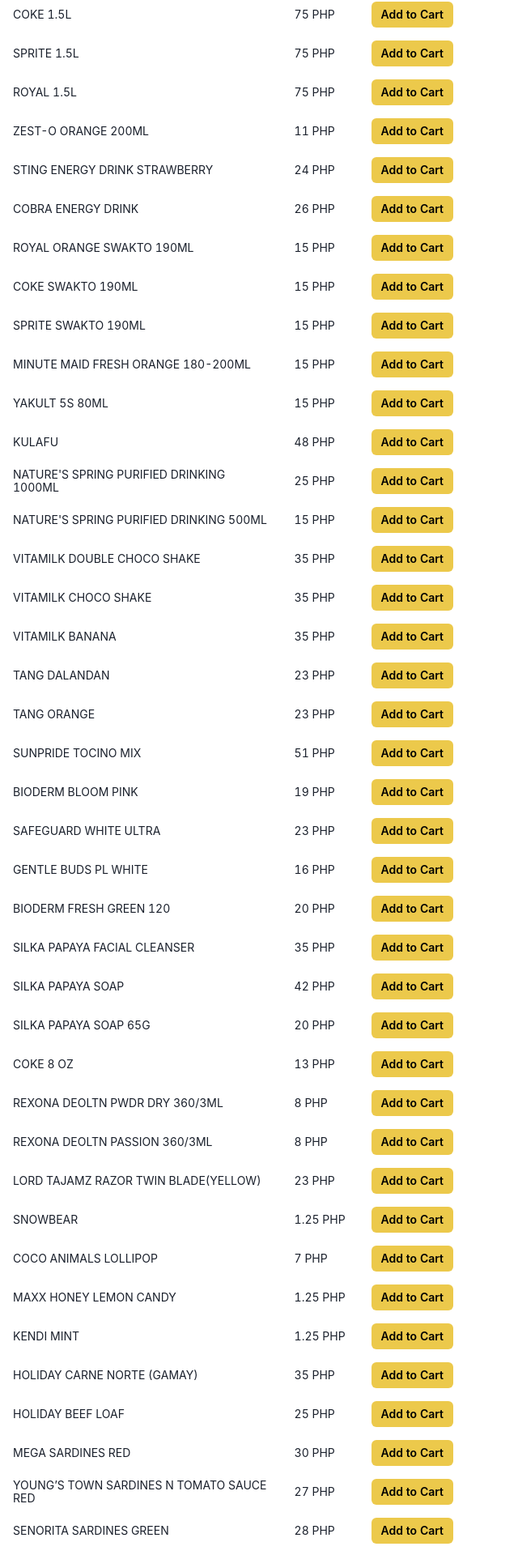
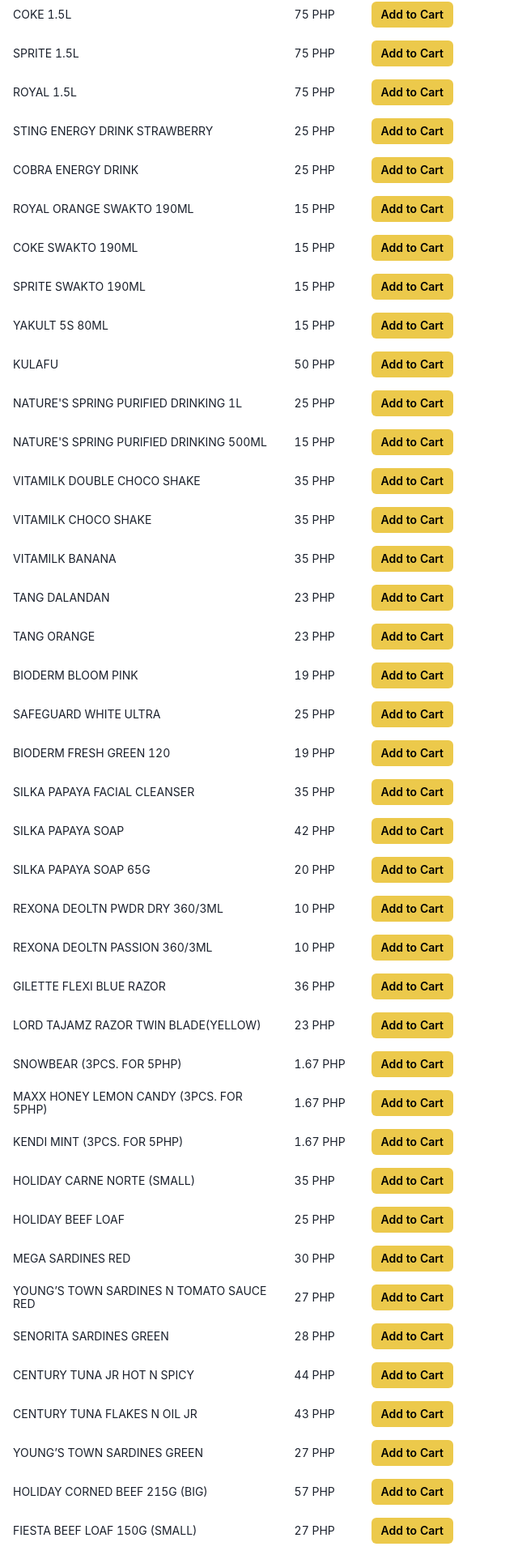
Before and after one commit to jdesolate/tjsarisari, a Next.js app: page /products in a window 1280 px wide. Shown: the part 420-2340 px from the top of the page at 81% size, without its empty margins (0-640 px from the left). Built offline with nearby package versions, Linux system fonts and the light colour scheme.

Commit message:
[Adjustment] update product prices v2

```diff
--- a/constants/Products.constant.ts
+++ b/constants/Products.constant.ts
@@ -36,26 +36,26 @@
     stock: 2,
     price: 75,
   },
-  {
-    id: '6',
-    image: 'https://picsum.photos/200',
-    name: "ZEST-O Orange 200ml",
-    stock: 10,
-    price: 11,
-  },
+  // {
+  //   id: '6',
+  //   image: 'https://picsum.photos/200',
+  //   name: "ZEST-O Orange 200ml",
+  //   stock: 10,
+  //   price: 11,
+  // },
   {
     id: '7',
     image: 'https://picsum.photos/200',
     name: "STING ENERGY DRINK STRAWBERRY",
     stock: 5,
-    price: 24,
+    price: 25,
   },
   {
     id: '8',
     image: 'https://picsum.photos/200',
     name: "COBRA ENERGY DRINK",
     stock: 5,
-    price: 26,
+    price: 25,
   },
   {
     id: '9',
@@ -78,13 +78,13 @@
     stock: 20,
     price: 15,
   },
-  {
-    id: '12',
-    image: 'https://picsum.photos/200',
-    name: "MINUTE MAID FRESH ORANGE 180-200ML",
-    stock: 9,
-    price: 15,
-  },
+  // {
+  //   id: '12',
+  //   image: 'https://picsum.photos/200',
+  //   name: "MINUTE MAID FRESH ORANGE 180-200ML",
+  //   stock: 9,
+  //   price: 15,
+  // },
   {
     id: '13',
     image: 'https://picsum.photos/200',
@@ -97,12 +97,12 @@
     image: 'https://picsum.photos/200',
     name: "KULAFU",
     stock: 6,
-    price: 48,
+    price: 50,
   },
   {
     id: '15',
     image: 'https://picsum.photos/200',
-    name: "NATURE'S SPRING PURIFIED DRINKING 1000ML",
+    name: "NATURE'S SPRING PURIFIED DRINKING 1L",
     stock: 5,
     price: 25,
   },
@@ -148,13 +148,13 @@
     stock: 10,
     price: 23,
   },
-  {
-    id: '22',
-    image: 'https://picsum.photos/200',
-    name: "SUNPRIDE TOCINO MIX",
-    stock: 4,
-    price: 51,
-  },
+  // {
+  //   id: '22',
+  //   image: 'https://picsum.photos/200',
+  //   name: "SUNPRIDE TOCINO MIX",
+  //   stock: 4,
+  //   price: 51,
+  // },
   {
     id: '23',
     image: 'https://picsum.photos/200',
@@ -167,21 +167,21 @@
     image: 'https://picsum.photos/200',
     name: "SAFEGUARD WHITE ULTRA",
     stock: 6,
-    price: 23,
+    price: 25,
   },
-  {
-    id: '25',
-    image: 'https://picsum.photos/200',
-    name: "GENTLE BUDS PL WHITE",
-    stock: 3,
-    price: 16,
-  },
+  // {
+  //   id: '25',
+  //   image: 'https://picsum.photos/200',
+  //   name: "GENTLE BUDS PL WHITE",
+  //   stock: 3,
+  //   price: 16,
+  // },
   {
     id: '26',
     image: 'https://picsum.photos/200',
     name: "BIODERM FRESH GREEN 120",
     stock: 6,
-    price: 20,
+    price: 19,
   },
   {
     id: '27',
@@ -207,23 +207,23 @@
   {
     id: '30',
     image: 'https://picsum.photos/200',
-    name: "Coke 8 oz",
-    stock: 20,
-    price: 13,
+    name: "REXONA DEOLTN PWDR DRY 360/3ML",
+    stock: 3,
+    price: 10,
   },
   {
     id: '31',
     image: 'https://picsum.photos/200',
-    name: "REXONA DEOLTN PWDR DRY 360/3ML",
+    name: "REXONA DEOLTN PASSION 360/3ML",
     stock: 3,
-    price: 8,
+    price: 10,
   },
   {
     id: '32',
     image: 'https://picsum.photos/200',
-    name: "REXONA DEOLTN PASSION 360/3ML",
-    stock: 3,
-    price: 8,
+    name: "GILETTE FLEXI BLUE RAZOR",
+    stock: 6,
+    price: 36,
   },
   {
     id: '33',
@@ -235,35 +235,35 @@
   {
     id: '34',
     image: 'https://picsum.photos/200',
-    name: "SNOWBEAR",
+    name: "SNOWBEAR (3PCS. FOR 5PHP)",
     stock: 20,
-    price: 1.25,
+    price: 1.67,
   },
-  {
-    id: '35',
-    image: 'https://picsum.photos/200',
-    name: "COCO ANIMALS LOLLIPOP",
-    stock: 30,
-    price: 7,
-  },
+  // {
+  //   id: '35',
+  //   image: 'https://picsum.photos/200',
+  //   name: "COCO ANIMALS LOLLIPOP",
+  //   stock: 30,
+  //   price: 7,
+  // },
   {
     id: '36',
     image: 'https://picsum.photos/200',
-    name: "MAXX HONEY LEMON CANDY",
+    name: "MAXX HONEY LEMON CANDY (3PCS. for 5PHP)",
     stock: 20,
-    price: 1.25,
+    price: 1.67,
   },
   {
     id: '37',
     image: 'https://picsum.photos/200',
-    name: "KENDI MINT",
+    name: "KENDI MINT (3PCS. for 5PHP)",
     stock: 20,
-    price: 1.25,
+    price: 1.67,
   },
   {
     id: '38',
     image: 'https://picsum.photos/200',
-    name: "HOLIDAY CARNE NORTE (GAMAY)",
+    name: "HOLIDAY CARNE NORTE (SMALL)",
     stock: 20,
     price: 35,
   },
@@ -319,21 +319,21 @@
   {
     id: '46',
     image: 'https://picsum.photos/200',
-    name: "HOLIDAY CORNED BEEF 215G (DAKO)",
+    name: "HOLIDAY CORNED BEEF 215G (BIG)",
     stock: 20,
     price: 57,
   },
   {
     id: '47',
     image: 'https://picsum.photos/200',
-    name: "FIESTA BEEF LOAF 150G (GAMAY)",
+    name: "FIESTA BEEF LOAF 150G (SMALL)",
     stock: 20,
     price: 27,
   },
   {
     id: '48',
     image: 'https://picsum.photos/200',
-    name: "FIESTA BEEF LOAF 215G (DAKO)",
+    name: "FIESTA BEEF LOAF 215G (BIG)",
     stock: 20,
     price: 36,
   },
@@ -342,14 +342,14 @@
     image: 'https://picsum.photos/200',
     name: "MIGHTY RED",
     stock: 20,
-    price: 8,
+    price: 9,
   },
   {
     id: '50',
     image: 'https://picsum.photos/200',
     name: "MIGHTY WHITE",
     stock: 20,
-    price: 8,
+    price: 9,
   },
   {
     id: '51',
@@ -370,14 +370,14 @@
     image: 'https://picsum.photos/200',
     name: "WINSTON",
     stock: 20,
-    price: 9,
+    price: 10,
   },
   {
     id: '54',
     image: 'https://picsum.photos/200',
     name: "BEARBRAND PWDR MLK",
     stock: 20,
-    price: 13,
+    price: 14,
   },
   {
     id: '55',
@@ -398,6 +398,27 @@
     image: 'https://picsum.photos/200',
     name: "EGG (ITLOG)",
     stock: 20,
-    price: 10,
+    price: 12,
+  },
+  {
+    id: '58',
+    image: 'https://picsum.photos/200',
+    name: "LION IVORY 1KG",
+    stock: 20,
+    price: 60,
+  },
+  {
+    id: '59',
+    image: 'https://picsum.photos/200',
+    name: "MIGHTY BOND SAKTO",
+    stock: 20,
+    price: 15,
+  },
+  {
+    id: '60',
+    image: 'https://picsum.photos/200',
+    name: "TOOTHBRUSH",
+    stock: 20,
+    price: 18,
   },
 ]
```
